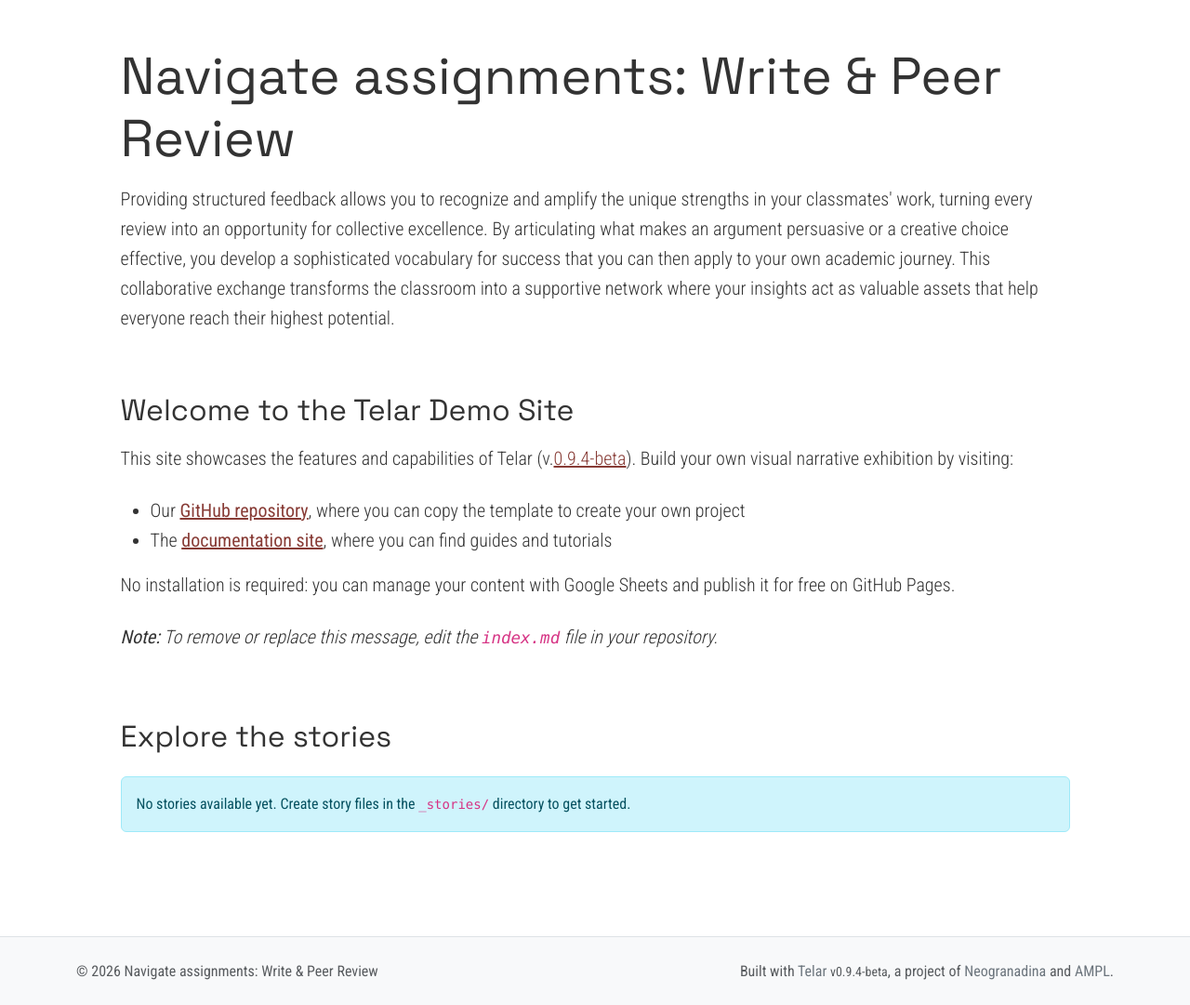
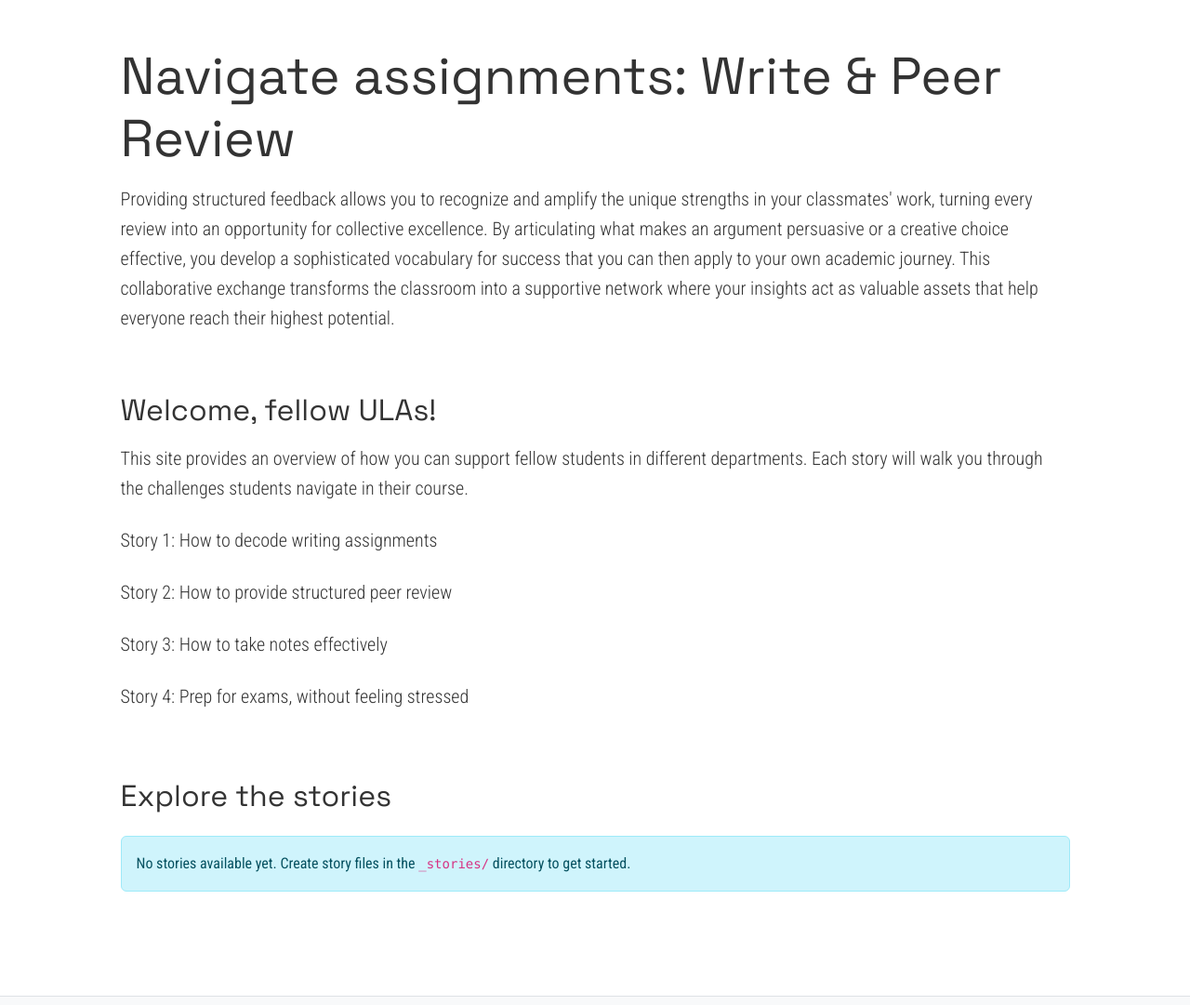
Before and after one commit to msafronova11/prompt-review, a Jekyll site: the page built from index.md, in a window 1280 px wide. Shown: the part 100-1181 px from the top of the page at 93% size. Built offline with Jekyll 4.4.1, drawn with Linux system fonts in a browser that asks for light colours; grey boxes are pictures that could not be loaded.

Commit message:
Remove 2 stories, update homepage
- Story: blank_template
- Story: plantilla_en_blanco

Published via Telar Compositor

```diff
--- a/_config.yml
+++ b/_config.yml
@@ -158,3 +158,4 @@ development-features:
   skip_collections: false
 story_key: test
 story_key: test
+story_key: test
--- a/index.md
+++ b/index.md
@@ -6,12 +6,14 @@ objects_heading: "See the objects behind the stories"
 objects_intro: "Browse {count} objects featured in the stories."
 ---
 
-## Welcome to the Telar Demo Site
-This site showcases the features and capabilities of Telar (v.[{{ site.telar.version }}](https://github.com/UCSB-AMPLab/telar/releases/tag/v{{ site.telar.version }})). Build your own visual narrative exhibition by visiting:
+## Welcome, fellow ULAs!
 
-- Our **[GitHub repository](https://github.com/UCSB-AMPLab/telar)**, where you can copy the template to create your own project
-- The **[documentation site](https://telar.org/docs)**, where you can find guides and tutorials
+This site provides an overview of how you can support fellow students in different departments. Each story will walk you through the challenges students navigate in their course.
 
-No installation is required: you can manage your content with Google Sheets and publish it for free on GitHub Pages.
+Story 1: How to decode writing assignments
 
-***Note:** To remove or replace this message, edit the `index.md` file in your repository.*
+Story 2: How to provide structured peer review
+
+Story 3: How to take notes effectively
+
+Story 4: Prep for exams, without feeling stressed
--- a/telar-content/spreadsheets/project.csv
+++ b/telar-content/spreadsheets/project.csv
@@ -1,4 +1,2 @@
 order,story_id,title,subtitle,byline,private
-0,write-review,Write & Review,How are the two connected?,As a ULA you can help peers figure out how assignments can help you!,
-1,blank_template,replace me with your title,,,
-2,plantilla_en_blanco,reemplázame con tu título,,,
+0,write-review,Decode the assignment,Use the assignment as your ultimate gide,,
```
